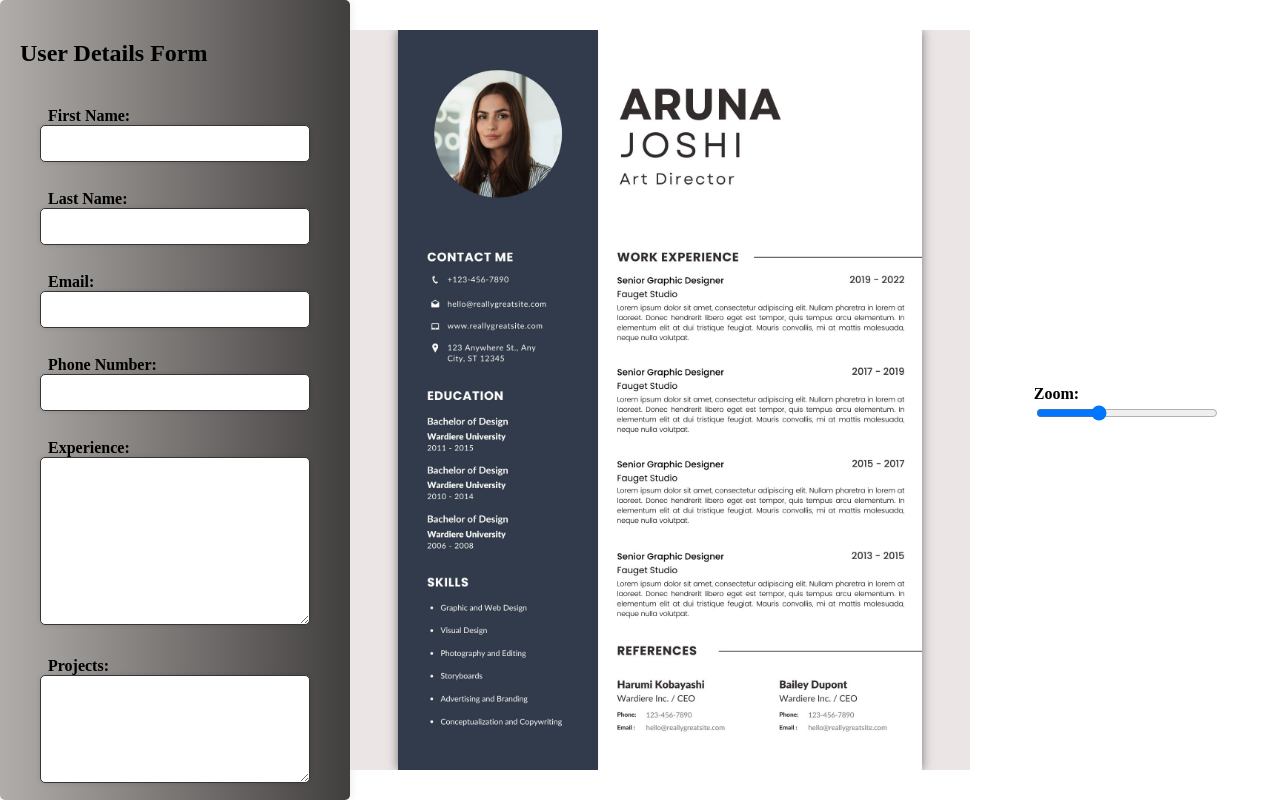
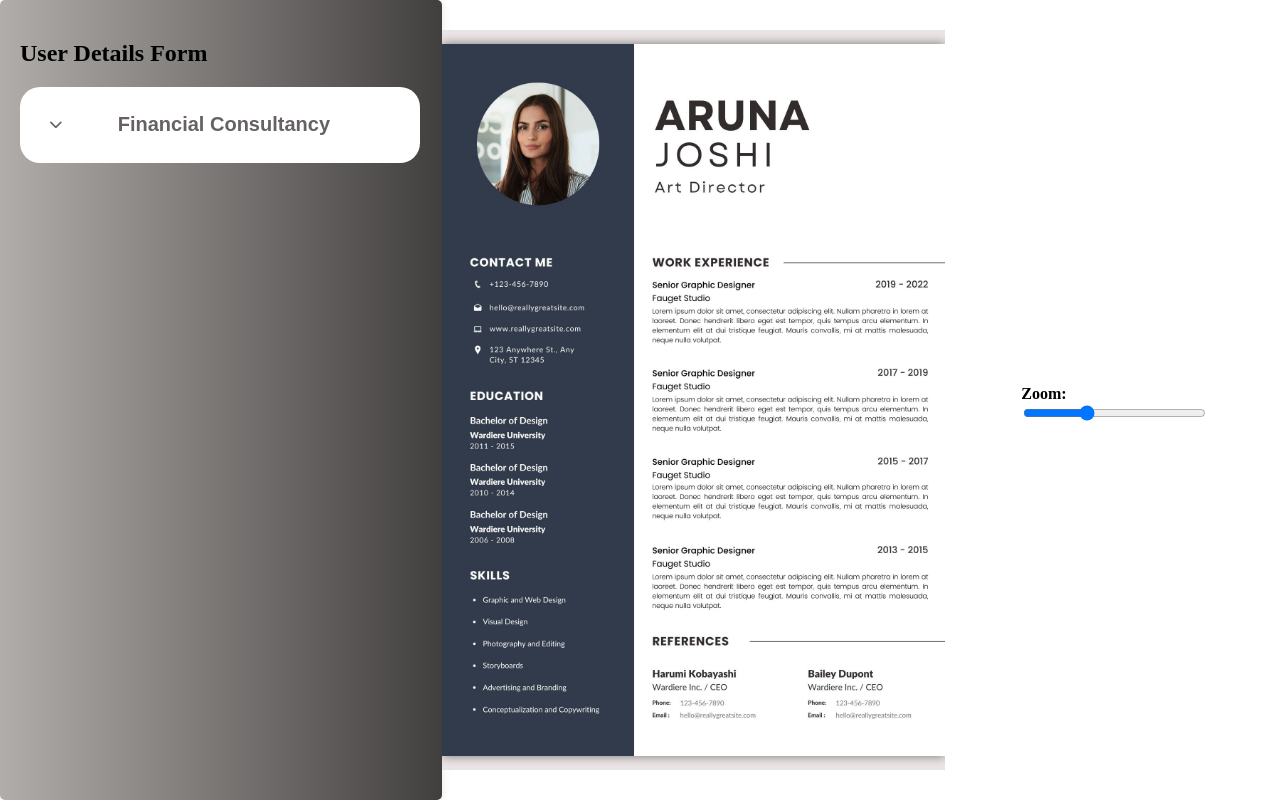
Before and after one commit to Sangeeta-g-d/resume_final, a Django app: page /resume/2 in a window 1280 px wide. Run offline with Django 4.2, Linux system fonts and the light colour scheme; data comes from the database, SQL or seed files in the repository.

Commit message:
yuoijqwerftgyh

```diff
--- a/landing_page/templates/resume.html
+++ b/landing_page/templates/resume.html
@@ -4,6 +4,7 @@
 <meta charset="UTF-8">
 <meta name="viewport" content="width=device-width, initial-scale=1.0">
 <title>Two Part HTML Page</title>
+<link rel="stylesheet" href="https://cdnjs.cloudflare.com/ajax/libs/font-awesome/6.0.0/css/all.min.css">
 <style>
     body, html {
         margin: 0;
@@ -16,7 +17,7 @@
         height: 100vh;
     }
     .left-side {
-        flex: 1;
+        flex: 1.2;
         background: linear-gradient(to right, hsl(30, 4%, 68%), #413e3e);
         padding: 20px;
         border-radius: 5px;
@@ -24,7 +25,7 @@
         box-shadow: 0px 0px 10px rgba(0, 0, 0, 0.1);
     }
     .right-side {
-    flex: 2;
+    flex: 1.5;
     background-color: #ece5e5;
     display: flex;
     justify-content: center;
@@ -118,6 +119,30 @@ input[type="submit"] {
 input[type="submit"]:hover {
     background-color: #010e02;
 }
+.custom-button {
+        display: flex;
+        align-items: center;
+        justify-content: space-between;
+        width: 400px; /* Adjust the width as needed */
+        background-color: #ffffff;
+        color: #676262;
+        padding: 10px 20px;
+        border: none;
+        border-radius: 20px;
+        cursor: pointer;
+        transition: background-color 0.3s ease;
+    }
+
+    .custom-button i {
+        margin-left: 10px; /* Adjust the margin as needed */
+    }
+
+    .custom-button:hover {
+        background-color: #edeff1;
+    }
+
+    /* Adjust as needed for responsiveness */
+
 </style>
 </head>
 <body>
@@ -125,33 +150,10 @@ input[type="submit"]:hover {
 <div class="container">
     <div class="left-side">
         <h2>User Details Form</h2>
-        <form class="user-form">
-            <label for="name">First Name:</label><br>
-            <input type="text" id="name"  name="first_name"><br><br>
-            <label for="name">Last Name:</label><br>
-            <input type="text" id="name" name="last_name"><br><br>
-
-            <label for="email">Email:</label><br>
-            <input type="email" id="email" name="email"><br><br>
-            <label for="age">Phone Number:</label><br>
-            <input type="number" id="age"  name="phone_number"><br><br>
-            <label for="message">Experience:</label><br>
-            <textarea id="message" name="experience" rows="10"></textarea><br><br>
-            <label for="message">Projects:</label><br>
-            <textarea id="message" name="education" rows="6"></textarea><br><br>
-            <label for="message">Education:</label><br>
-            <textarea id="message" name="education" rows="6"></textarea><br><br>
-            <label for="message">Internships:</label><br>
-            <textarea id="message" name="education" rows="8"></textarea><br><br>
-
-            <label for="message">Languages:</label><br>
-            <textarea id="message" name="education" rows="4"></textarea><br><br>
-
-            <label for="languages">Languages:</label><br>
-            <textarea id="languages" name="languages" rows="4">{{ extracted_data.languages }}</textarea><br><br>
-
-            <input type="submit" value="Submit">
-</form>
+       <button type="button" class="custom-button">
+    <i class="fas fa-chevron-down"></i>
+    <h2 style="margin-right: 70px;">Financial Consultancy</h2>
+</button>
     </div>
     <div class="right-side">
         <img src="/{{plain_temp}}" alt="Placeholder Image" class="zoomable">
```
